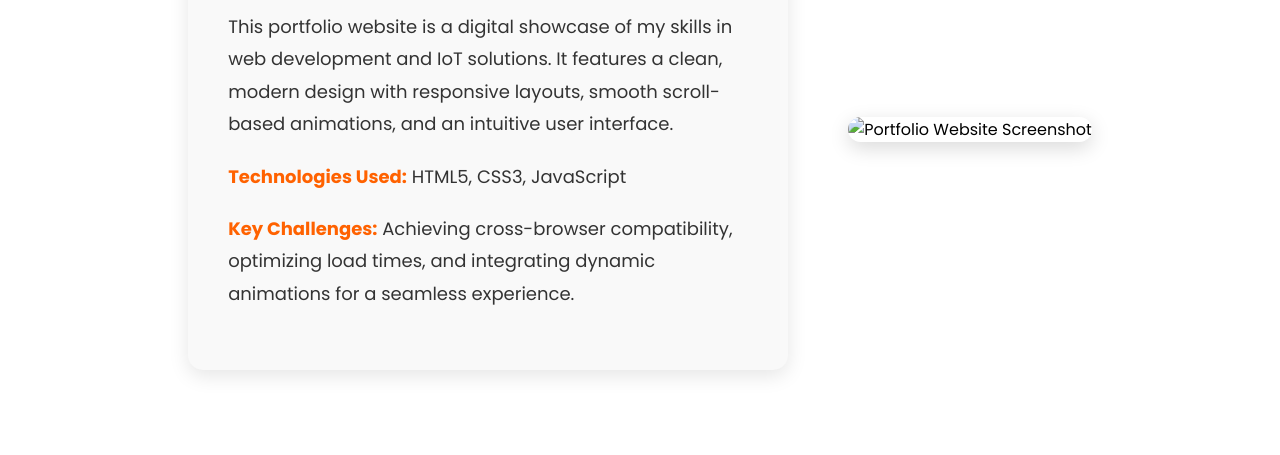
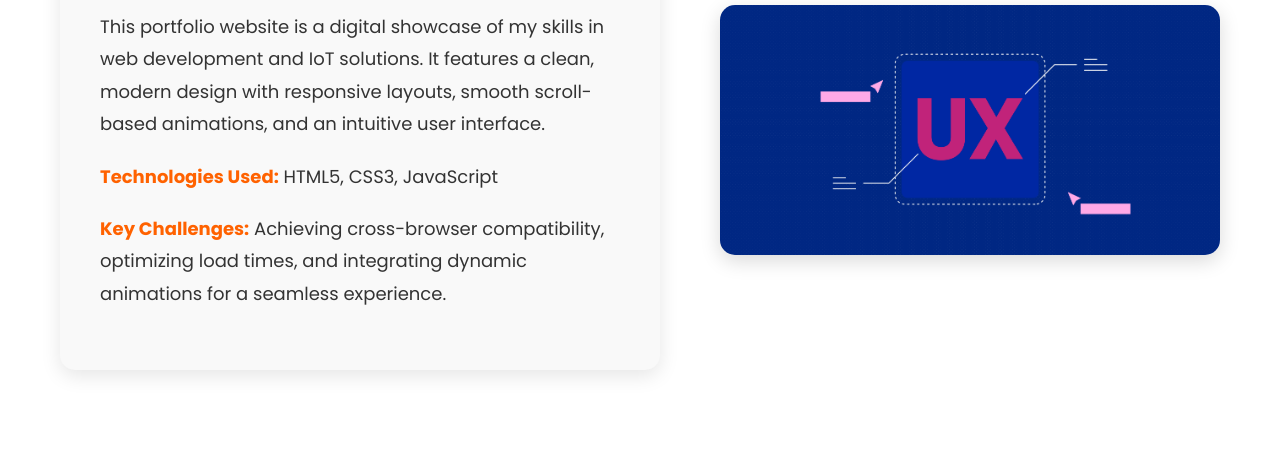
Before and after one commit to SIDDUSPACE/siddarth, a plain HTML site: page portfolio.html in a window 1280 px wide. Shown: the part 711-1166 px from the top of the page. Drawn offline with Linux system fonts and the light colour scheme.

Commit message:
Update portfolio.html

```diff
--- a/portfolio.html
+++ b/portfolio.html
@@ -484,7 +484,7 @@
             <p><strong>Key Challenges:</strong> Achieving cross-browser compatibility, optimizing load times, and integrating dynamic animations for a seamless experience.</p>
         </div>
         <div class="image-container">
-            <img src="images/images3.png" alt="Portfolio Website Screenshot">
+            <img src="images3.png" alt="Portfolio Website Screenshot">
         </div>
     </section>
 
```
